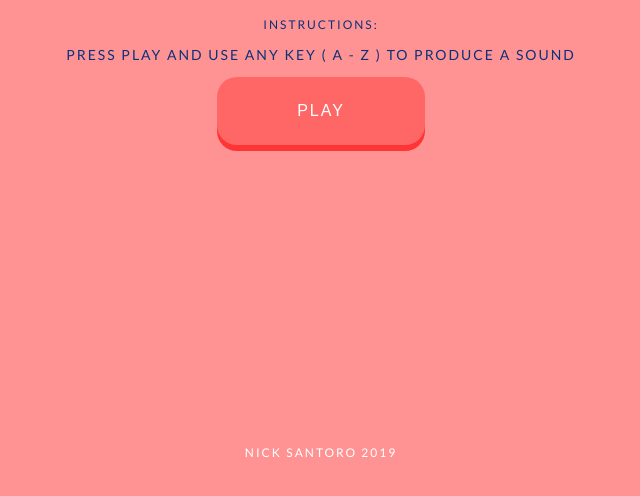
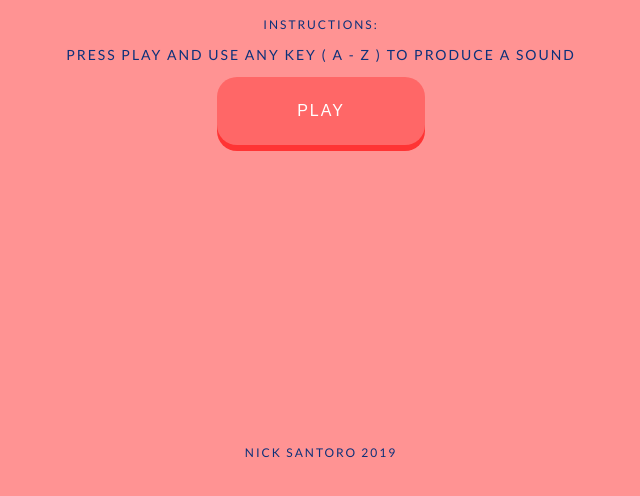
Before and after one commit to nicksantoro/Patatap-Clone, a plain HTML site: page index.html in a window 1280 px wide. Shown: the part 132-628 px from the top of the page, without its empty margins (319-959 px from the left). Drawn offline with Linux system fonts and the light colour scheme.

Commit message:
updated font color

```diff
--- a/index.css
+++ b/index.css
@@ -31,7 +31,7 @@ body {
   margin-top: 300px;
   font-family: 'Lato', sans-serif;
   text-align:center;
-  color: white;
+  color: #0c317a;
   font-size: 12px;
   font-weight: 300;
   text-transform: uppercase;
```
